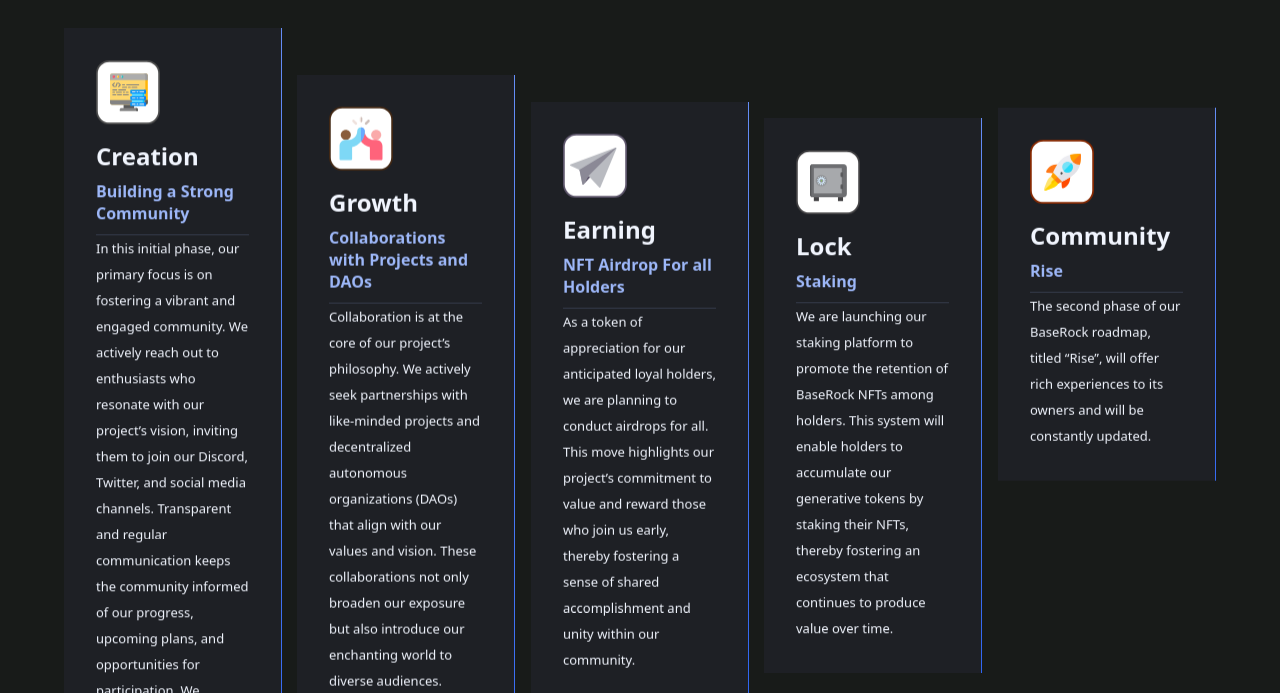
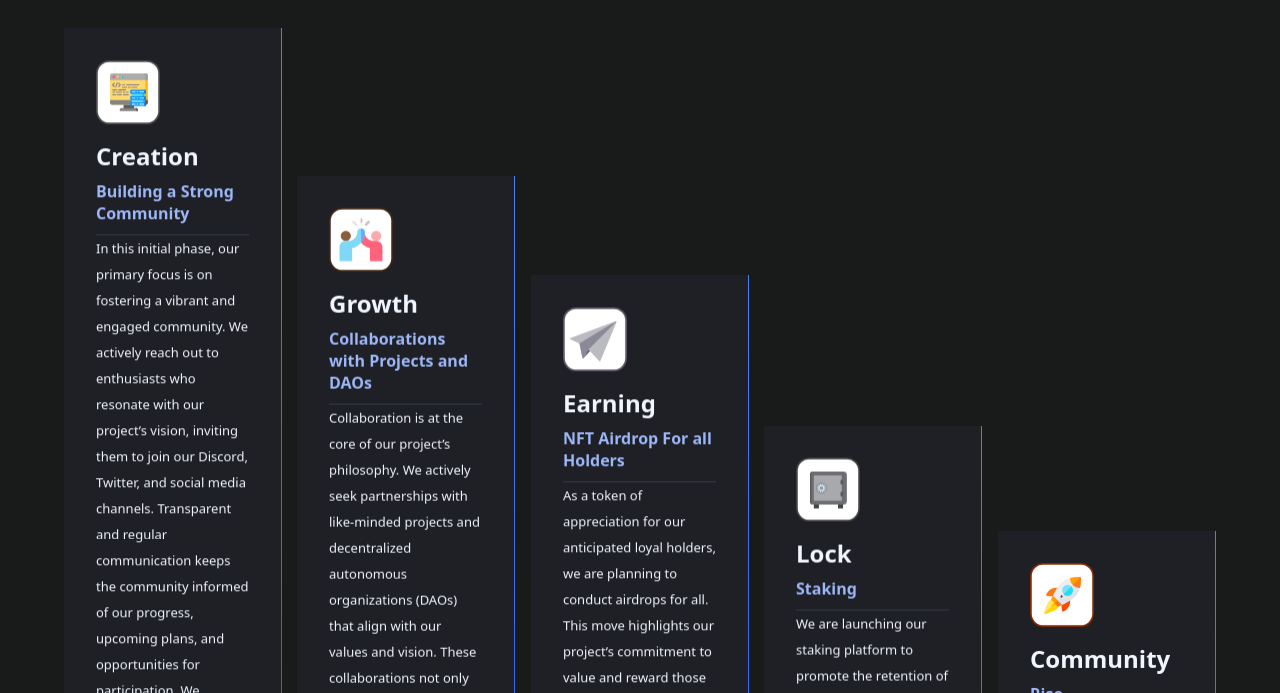
Before and after one commit to Rockinbase/baserocks-nft, a React (Vite) app: page / in a window 1280 px wide. Shown: the part 1547-2240 px from the top of the page. Built offline with nearby package versions, Linux system fonts and the light colour scheme; what @web3modal/ethereum, wagmi would draw is missing.

Commit message:
parallax adj

```diff
--- a/src/Components/Partners.jsx
+++ b/src/Components/Partners.jsx
@@ -9,8 +9,8 @@
 
 const Partners = () => {
   return (
-    <div className="partners-container jc-center h100 w100 bg-grad">
-      <div className="partners-inner-container  bg-grad2 flex-col jc-center w100 h100">
+    <div className="partners-container jc-center h100 w100 bg-grad2">
+      <div className="partners-inner-container  bg-grad flex-col jc-center w100 h100">
         <div className="jc-center flex-col h100 w100">
           <div className="partners-description flex-col jc-center  w100">
             <h className="partners-header fstrong ">Partners</h>
--- a/src/Components/Roadmap.jsx
+++ b/src/Components/Roadmap.jsx
@@ -28,7 +28,7 @@
             </div>
           </div>
         </Parallax>
-        <Parallax className="parallax h100" speed={2} translateY={[0, 10]}>
+        <Parallax className="parallax h100" speed={2} translateY={[0, 20]}>
           <div className="w100  bg-grad2 border roadmap-layer">
             <div className="roadmap-item flex-col w100 h100 border">
               <CollabIcon />
@@ -48,7 +48,7 @@
             </div>
           </div>
         </Parallax>
-        <Parallax className="parallax h100" speed={4} translateY={[0, 18]}>
+        <Parallax className="parallax h100" speed={4} translateY={[0, 40]}>
           <div className=" w100 bg-grad2 border roadmap-layer">
             <div className="roadmap-item flex-col w100 h100 border">
               <AirdropIcon />
@@ -65,7 +65,7 @@
             </div>
           </div>
         </Parallax>
-        <Parallax className="parallax h100" speed={3} translateY={[0, 22]}>
+        <Parallax className="parallax h100" speed={3} translateY={[0, 60]}>
           <div className=" w100 bg-grad2 border roadmap-layer">
             <div className="roadmap-item flex-col w100 h100 border">
               <StakeIcon />
@@ -82,7 +82,7 @@
             </div>
           </div>
         </Parallax>
-        <Parallax className="parallax h100" speed={3} translateY={[0, 30]}>
+        <Parallax className="parallax h100" speed={3} translateY={[0, 100]}>
           <div className=" w100 bg-grad2 border roadmap-layer">
             <div className="roadmap-item flex-col w100 h100 border">
               <RiseIcon />
--- a/src/index.css
+++ b/src/index.css
@@ -60,7 +60,7 @@
 }
 
 .bg-grad {
-  background: linear-gradient(316deg, #1552f0, #bacdf9, #9db7f8);
+  background: linear-gradient(316deg, #1552f0, #bdd0fc, #6d93f6);
   background-size: 600% 600%;
 
   -webkit-animation: grad-rotate 10s ease infinite;
@@ -102,7 +102,7 @@
   }
 }
 .bg-grad2 {
-  background: linear-gradient(316deg, #1552f0, #f1f5fe, #9db7f8);
+  background: linear-gradient(316deg, #1552f0, #b5c9f9, #9db7f8);
   background-size: 600% 600%;
 
   -webkit-animation: grad-rotate 15s ease infinite;
```
